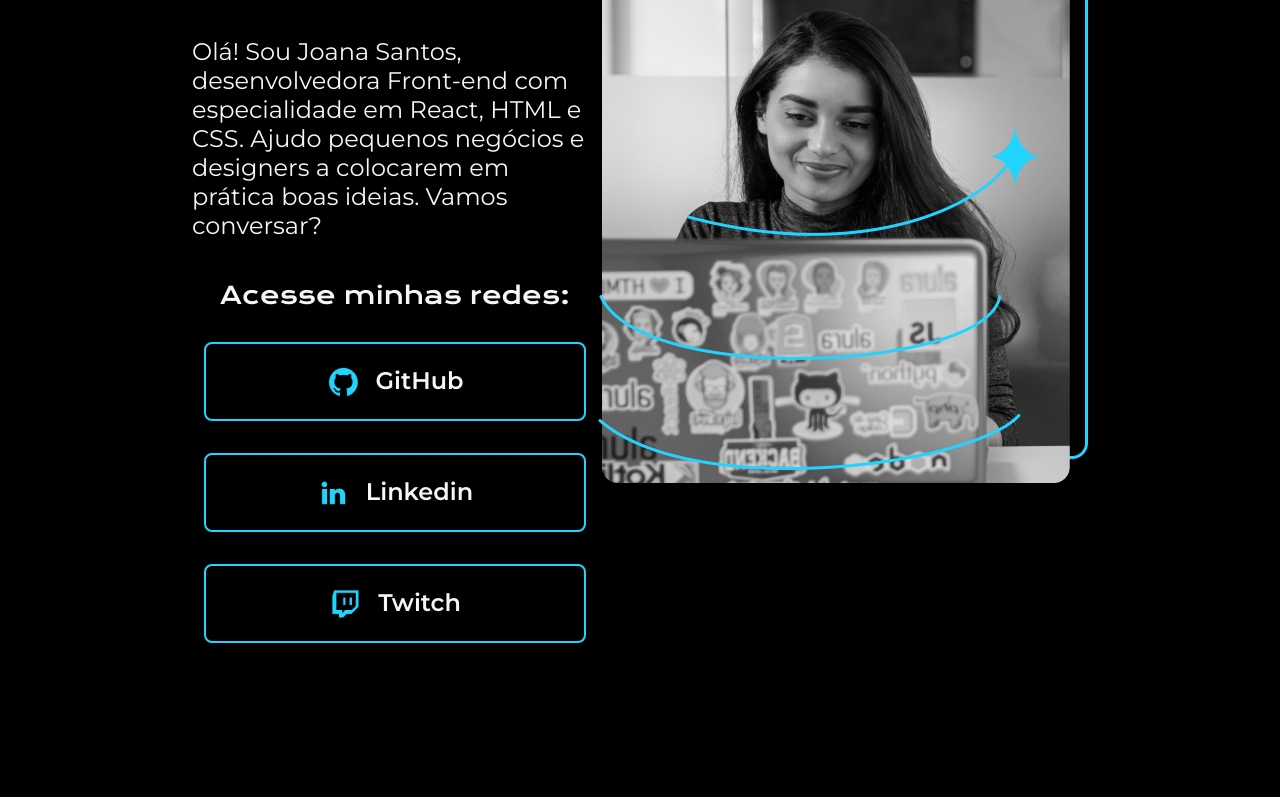
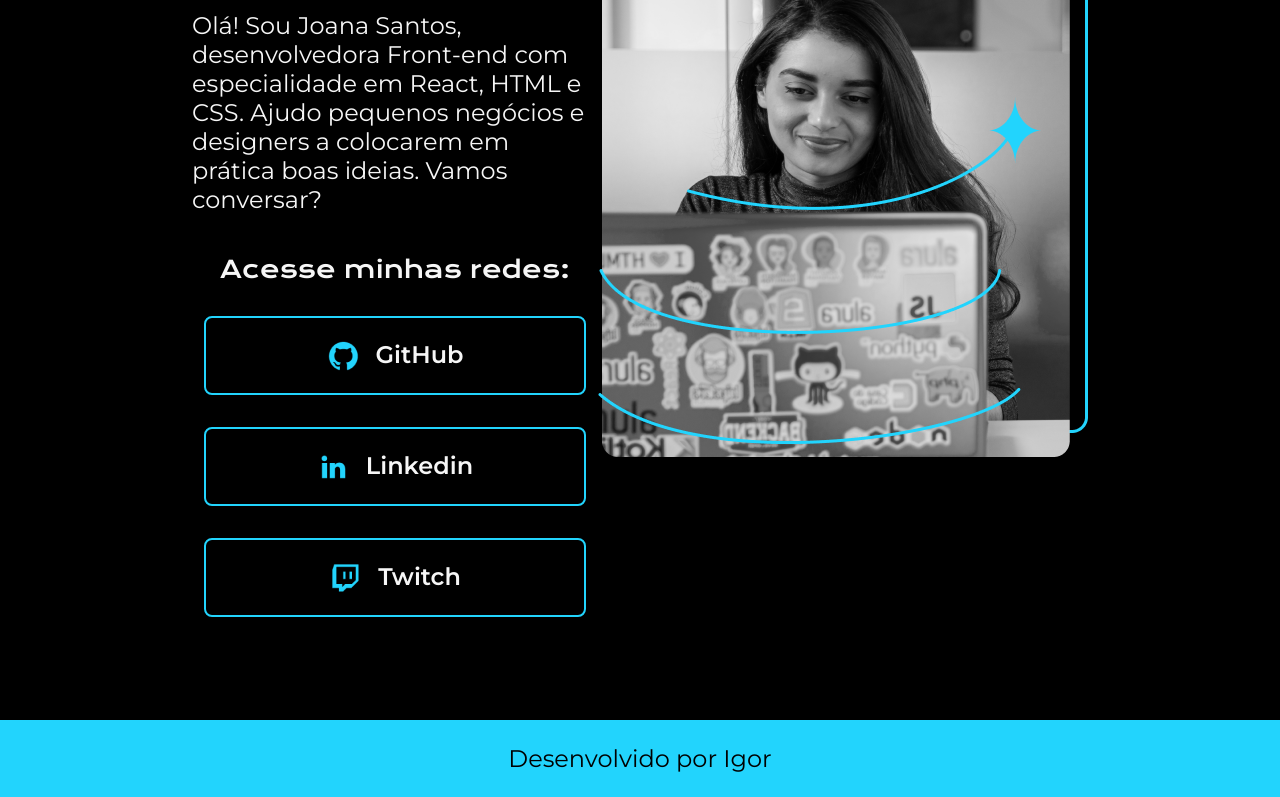
Before and after one commit to Igorrocha1/formacao-ONE, a plain HTML site: page HTML e CSS/index.html in a window 1280 px wide. Shown: the part 356-1153 px from the top of the page. Before the commit the page ends 999 px from the top, so only its background shows below. Drawn offline with nearby package versions, Linux system fonts and the light colour scheme.

Commit message:
Aula3 'Desenvolvendo footer'

```diff
--- a/HTML e CSS/index.html
+++ b/HTML e CSS/index.html
@@ -39,7 +39,9 @@
         </section>
         <img src="./assets/Imagem.png" alt="Foto da Joana Santos programando">
     </main>
-    <footer></footer>
+    <footer class="rodape">
+        <p>Desenvolvido por Igor</p>
+    </footer>
 </body>
 
 </html>
--- a/HTML e CSS/style.css
+++ b/HTML e CSS/style.css
@@ -6,7 +6,6 @@
 }
 
 body{
-    height: 100vh;
     box-sizing: border-box;
     background-color: #000000;
     color: #F6F6F6;
@@ -17,7 +16,7 @@ body{
 }
 
 .apresentacao{
-    margin: 10% 15%;
+    padding: 8% 15%;
     display: flex;
     align-items: center;
     justify-content: space-between;
@@ -74,3 +73,14 @@ body{
 .apresentacao__links__link:hover {
     background-color: #272727;
 }
+
+.rodape {
+    padding: 24px;
+    color: #000000;
+    background-color: #22D4FD;
+    text-align: center;
+    font-family: 'Montserrat', sans-serif;
+    font-size: 24px;
+    font-weight: 400;
+
+}
```
